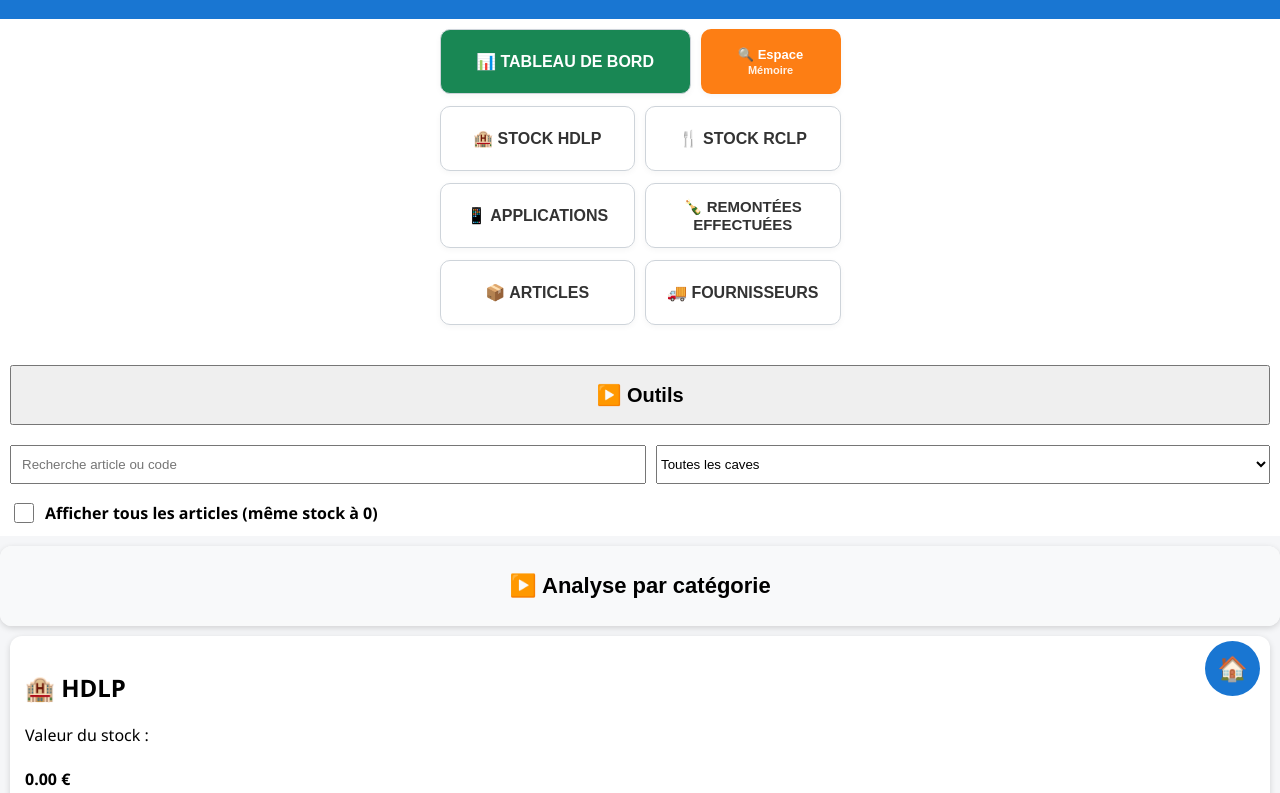
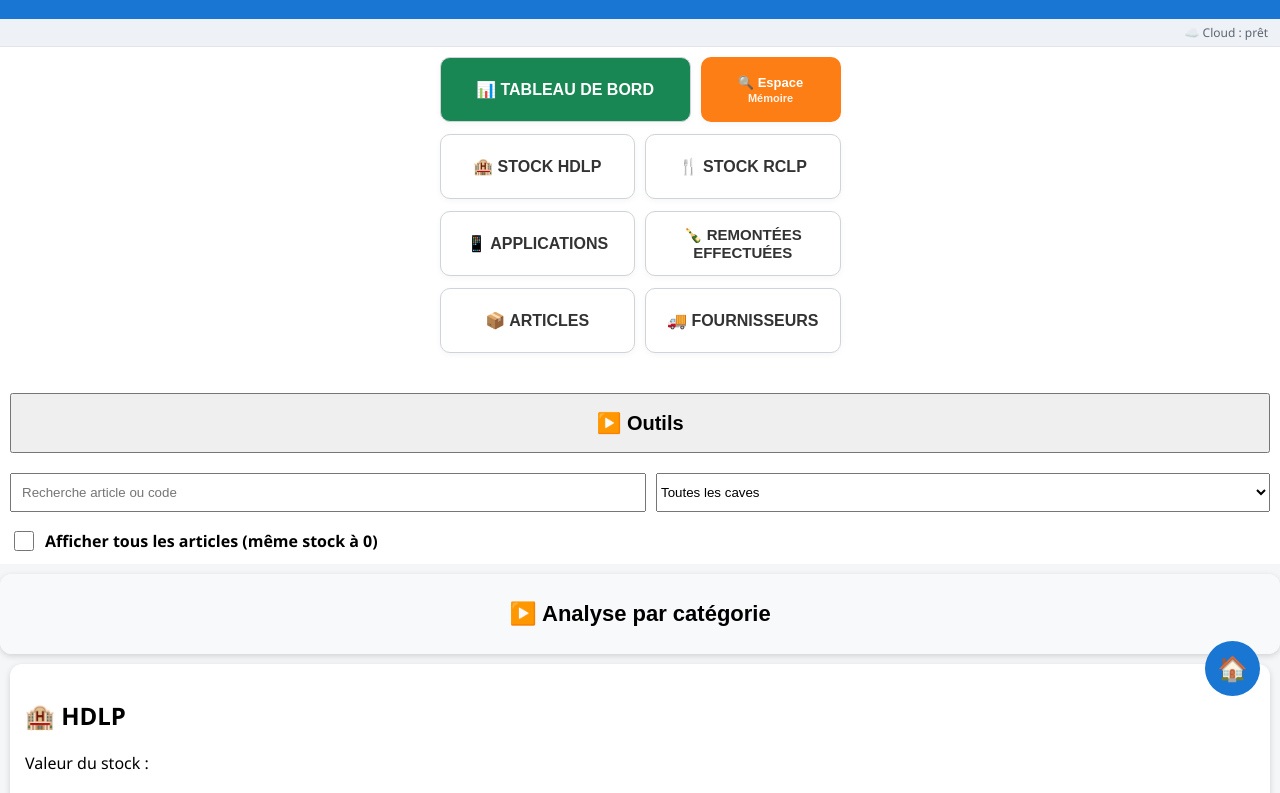
Before and after one commit to johanschrub-prog/stock-central, a plain HTML site: page index.html in a window 1280 px wide. Shown: the part 84-877 px from the top of the page. Drawn offline with nearby package versions, Linux system fonts and the light colour scheme.

Commit message:
Update index.html

```diff
--- a/index.html
+++ b/index.html
@@ -106,6 +106,9 @@
 <header>
     <h2>📦 STOCK CENTRAL</h2>
 </header>
+    <div id="statutCloud" style="font-size: 12px; color: #5c6672; background: #eef1f5; padding: 5px 12px; text-align: right; border-bottom: 1px solid #e1e5ea;">
+    ☁️ Cloud : prêt
+</div>
 <div id="ongletsPrincipaux" class="tabs"></div>
 <div id="sousOnglets" class="tabs"></div>
 <div class="toolbar">
```
